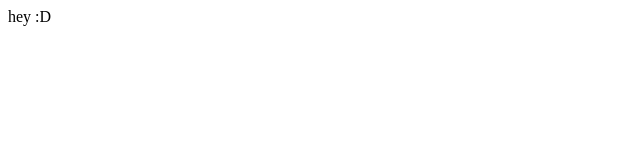
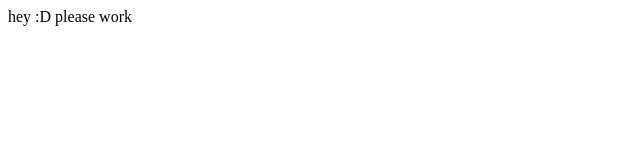
Before and after one commit to shnabbydoodle/shnabbydoodle.com, a plain HTML site: page index.html in a window 1280 px wide. Shown: the full height of the page, 0-640 px from the left. Drawn offline with Linux system fonts and the light colour scheme.

Commit message:
github sites
push

```diff
--- a/index.html
+++ b/index.html
@@ -8,5 +8,6 @@
 </head>
 <body>
     hey :D
+    please work
 </body>
 </html>
```
